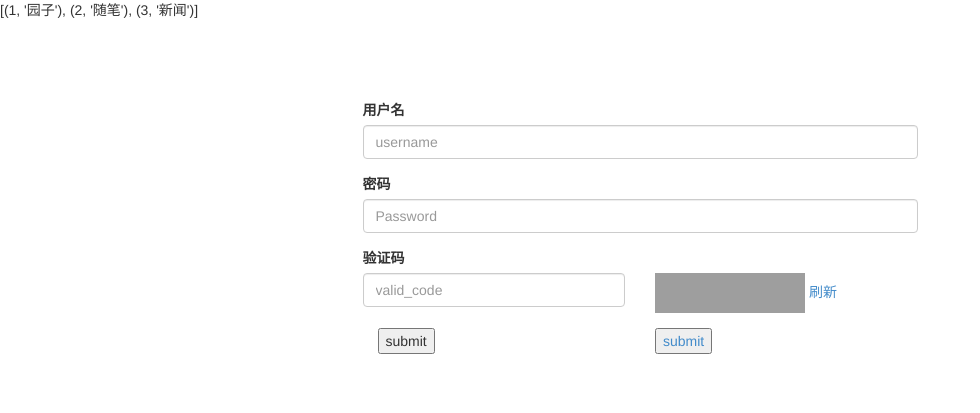
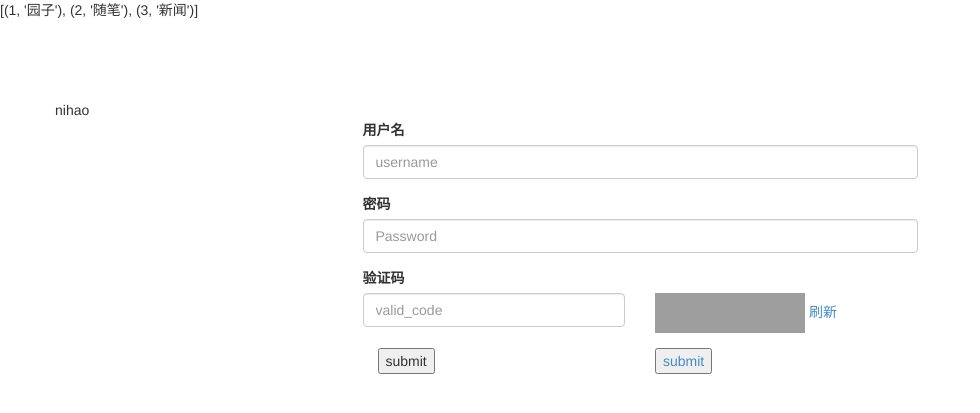
Before and after one commit to wang935415150/blog, a Django app: page /login/ in a window 1280 px wide. Shown: the top 413 px of the page, without its empty margins (0-980 px from the left). Run offline with Django 3.2, Linux system fonts and the light colour scheme; parts of the project's set-up code (start-up, migrations or seed data) failed here and were passed over; some libraries are stand-ins or nearby versions; grey boxes are pictures that could not be loaded.

Commit message:
主支线修改

```diff
--- a/templates/login.html
+++ b/templates/login.html
@@ -29,6 +29,7 @@
 
 <div class="container">
     <div class="row">
+	<div>nihao </div>
         <div class="col-md-6 col-md-offset-3">
              <form>
 
```
